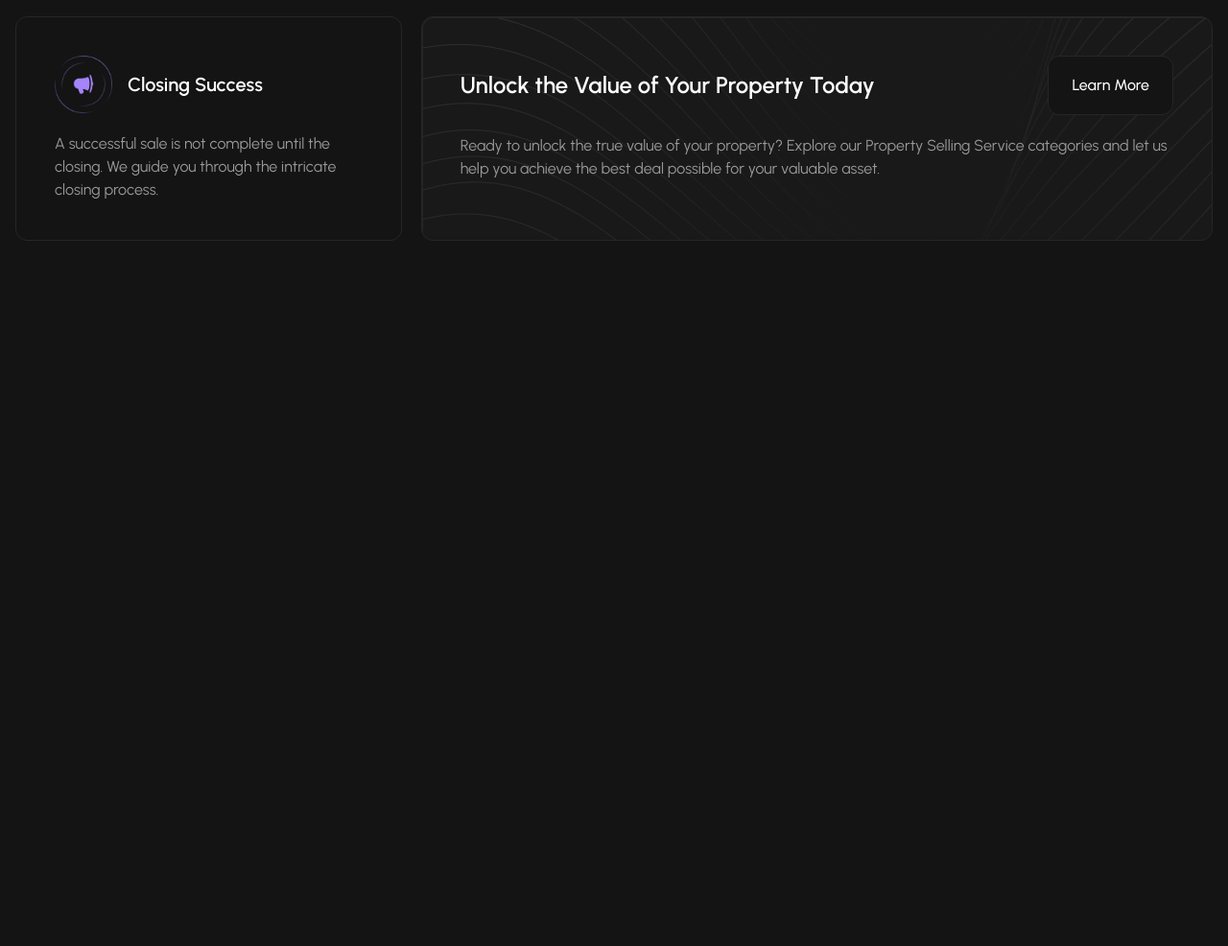
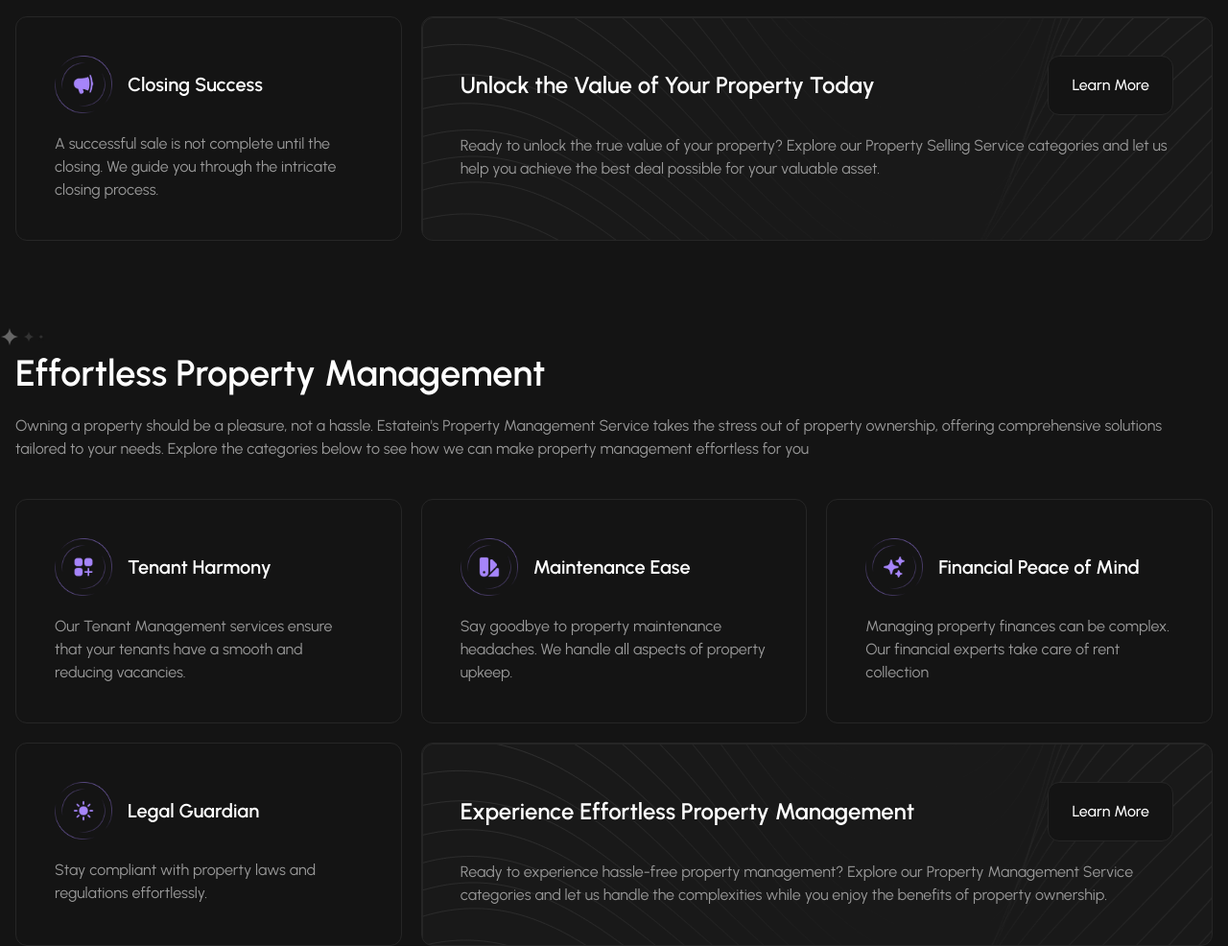
Before and after one commit to alaa452/Estatein, a website: page services.html in a window 1280 px wide. Shown: the part 1240-2226 px from the top of the page at 96% size. Before the commit the page ends 1491 px from the top, so only its background shows below. Drawn offline with Linux system fonts and the light colour scheme.

Commit message:
Add Effortless Property Management Section in page Service

```diff
--- a/services.html
+++ b/services.html
@@ -51,12 +51,12 @@
                                 Us</a>
                         </li>
 
+                        <li>
+                            <a href="properties.html"
+                                class="hover:text-sky-400 transition-all">Properties</a>
+                        </li>
                         <li class="flex items-center h-full">
-                            <a href="#"
-                                class="btn-primary h-full row hover:bg-white/10 hover:text-sky-400 transition-all">Properties</a>
-                        </li>
-                        <li>
-                            <a href="#" class="hover:text-sky-400 transition-all">Services</a>
+                            <a href="#" class="btn-primary h-full row hover:bg-white/10 hover:text-sky-400 transition-all">Services</a>
                         </li>
                     </ul>
                 </nav>
@@ -169,9 +169,11 @@
             </div>
 
             <div class="grid lg:grid-cols-2 xl:grid-cols-3 gap-5 2xl:gap-7.5">
-                <div class="border border-border rounded-xl flex flex-col gap-4 lg:gap-5 2xl:gap-7.5 p-6 lg:p-10 2xl:p-12.5">
+                <div
+                    class="border border-border rounded-xl flex flex-col gap-4 lg:gap-5 2xl:gap-7.5 p-6 lg:p-10 2xl:p-12.5">
                     <div class="flex gap-2.5 lg:gap-4 2xl:gap-5 items-center">
-                        <img src="./assets/icons/valuation-masteryIcon.png" alt="Valuation Mastery" class="h-12 w-12 lg:h-15 lg:w-15 2xl:w-20.5 2xl:h-20.5">
+                        <img src="./assets/icons/valuation-masteryIcon.png" alt="Valuation Mastery"
+                            class="h-12 w-12 lg:h-15 lg:w-15 2xl:w-20.5 2xl:h-20.5">
                         <h3 class="2xl:text-2xl lg:text-xl text-lg font-semibold">Valuation Mastery</h3>
                     </div>
                     <p class="text-p 2xl:text-lg lg:text-base text-sm">
@@ -179,9 +181,11 @@
                     </p>
                 </div>
 
-                <div class="border border-border rounded-xl flex flex-col gap-4 lg:gap-5 2xl:gap-7.5 p-6 lg:p-10 2xl:p-12.5">
+                <div
+                    class="border border-border rounded-xl flex flex-col gap-4 lg:gap-5 2xl:gap-7.5 p-6 lg:p-10 2xl:p-12.5">
                     <div class="flex gap-2.5 lg:gap-4 2xl:gap-5 items-center">
-                        <img src="./assets/icons/Strategic-marketingIcon.png" alt="Strategic Marketing" class="h-12 w-12 lg:h-15 lg:w-15 2xl:w-20.5 2xl:h-20.5">
+                        <img src="./assets/icons/Strategic-marketingIcon.png" alt="Strategic Marketing"
+                            class="h-12 w-12 lg:h-15 lg:w-15 2xl:w-20.5 2xl:h-20.5">
                         <h3 class="2xl:text-2xl lg:text-xl text-lg font-semibold">Strategic Marketing</h3>
                     </div>
                     <p class="text-p 2xl:text-lg lg:text-base text-sm">
@@ -189,9 +193,11 @@
                     </p>
                 </div>
 
-                <div class="border border-border rounded-xl flex flex-col gap-4 lg:gap-5 2xl:gap-7.5 p-6 lg:p-10 2xl:p-12.5">
+                <div
+                    class="border border-border rounded-xl flex flex-col gap-4 lg:gap-5 2xl:gap-7.5 p-6 lg:p-10 2xl:p-12.5">
                     <div class="flex gap-2.5 lg:gap-4 2xl:gap-5 items-center">
-                        <img src="./assets/icons/negotiation-wizardryIcon.png" alt="Negotiation Wizardry" class="h-12 w-12 lg:h-15 lg:w-15 2xl:w-20.5 2xl:h-20.5">
+                        <img src="./assets/icons/negotiation-wizardryIcon.png" alt="Negotiation Wizardry"
+                            class="h-12 w-12 lg:h-15 lg:w-15 2xl:w-20.5 2xl:h-20.5">
                         <h3 class="2xl:text-2xl lg:text-xl text-lg font-semibold">Negotiation Wizardry</h3>
                     </div>
                     <p class="text-p 2xl:text-lg lg:text-base text-sm">
@@ -199,21 +205,27 @@
                     </p>
                 </div>
 
-                <div class="border border-border rounded-xl flex flex-col gap-4 lg:gap-5 2xl:gap-7.5 p-6 lg:p-10 2xl:p-12.5">
+                <div
+                    class="border border-border rounded-xl flex flex-col gap-4 lg:gap-5 2xl:gap-7.5 p-6 lg:p-10 2xl:p-12.5">
                     <div class="flex gap-2.5 lg:gap-4 2xl:gap-5 items-center">
-                        <img src="./assets/icons/closing-successIcon.png" alt="Closing Success" class="h-12 w-12 lg:h-15 lg:w-15 2xl:w-20.5 2xl:h-20.5">
+                        <img src="./assets/icons/closing-successIcon.png" alt="Closing Success"
+                            class="h-12 w-12 lg:h-15 lg:w-15 2xl:w-20.5 2xl:h-20.5">
                         <h3 class="2xl:text-2xl lg:text-xl text-lg font-semibold">Closing Success</h3>
                     </div>
                     <p class="text-p 2xl:text-lg lg:text-base text-sm">
-                        A successful sale is not complete until the closing. We guide you through the intricate closing process.
+                        A successful sale is not complete until the closing. We guide you through the intricate closing
+                        process.
                     </p>
                 </div>
 
                 <div
                     class="border border-border rounded-xl flex flex-col gap-5 2xl:gap-7.5 p-6 lg:p-10 2xl:p-12.5 lg:col-span-2 bg-[url(../assets/images/bg-unlock-property.png)]">
                     <div class="flex max-lg:flex-col max-lg:gap-5 lg:items-center justify-between">
-                        <h3 class="2xl:text-[30px] lg:text-2xl text-xl font-semibold">Unlock the Value of Your Property Today</h3>
-                        <button class="sm:px-6 rounded-xl font-medium border border-border cursor-pointer bg-background py-4.5 ">Learn More</button>
+                        <h3 class="2xl:text-[30px] lg:text-2xl text-xl font-semibold">Unlock the Value of Your Property
+                            Today</h3>
+                        <button
+                            class="sm:px-6 rounded-xl font-medium border border-border cursor-pointer bg-background py-4.5 ">Learn
+                            More</button>
                     </div>
                     <p class="text-p 2xl:text-lg lg:text-base text-sm">
                         Ready to unlock the true value of your property? Explore our Property Selling Service categories
@@ -225,5 +237,95 @@
         </div>
     </section>
 
+    <section class="w-full 3xl:mt-27.5 xl:max-3xl:mt-22.5 mt-15.25">
+        <div class="container flex flex-col gap-10 2xl:gap-20">
+            <div class="w-full">
+                <div class="-translate-x-4 pb-0">
+                    <img src="./assets/images/feature-properties/Stars.png" alt="Stars" class="h-5 w-11.5">
+                </div>
+
+                <div class="flex flex-col gap-3.5 max-w-324.25">
+                    <h1 class="section-title">
+                        Effortless Property Management
+                    </h1>
+
+                    <p class="section-desc">
+                        Owning a property should be a pleasure, not a hassle. Estatein's Property Management Service
+                        takes the stress out of property ownership, offering comprehensive solutions tailored to your
+                        needs. Explore the categories below to see how we can make property management effortless for
+                        you
+                    </p>
+                </div>
+            </div>
+
+            <div class="grid lg:grid-cols-2 xl:grid-cols-3 gap-5 2xl:gap-7.5">
+                <div
+                    class="border border-border rounded-xl flex flex-col gap-4 lg:gap-5 2xl:gap-7.5 p-6 lg:p-10 2xl:p-12.5">
+                    <div class="flex gap-2.5 lg:gap-4 2xl:gap-5 items-center">
+                        <img src="./assets/icons/Tenant-harmonyIcon.png" alt="Tenant Harmony"
+                            class="h-12 w-12 lg:h-15 lg:w-15 2xl:w-20.5 2xl:h-20.5">
+                        <h3 class="2xl:text-2xl lg:text-xl text-lg font-semibold">Tenant Harmony</h3>
+                    </div>
+                    <p class="text-p 2xl:text-lg lg:text-base text-sm">
+                        Our Tenant Management services ensure that your tenants have a smooth and reducing vacancies.
+                    </p>
+                </div>
+
+                <div
+                    class="border border-border rounded-xl flex flex-col gap-4 lg:gap-5 2xl:gap-7.5 p-6 lg:p-10 2xl:p-12.5">
+                    <div class="flex gap-2.5 lg:gap-4 2xl:gap-5 items-center">
+                        <img src="./assets/icons/maintenance-easeIcon.png" alt="Maintenance Ease"
+                            class="h-12 w-12 lg:h-15 lg:w-15 2xl:w-20.5 2xl:h-20.5">
+                        <h3 class="2xl:text-2xl lg:text-xl text-lg font-semibold">Maintenance Ease</h3>
+                    </div>
+                    <p class="text-p 2xl:text-lg lg:text-base text-sm">
+                        Say goodbye to property maintenance headaches. We handle all aspects of property upkeep.
+                    </p>
+                </div>
+
+                <div
+                    class="border border-border rounded-xl flex flex-col gap-4 lg:gap-5 2xl:gap-7.5 p-6 lg:p-10 2xl:p-12.5">
+                    <div class="flex gap-2.5 lg:gap-4 2xl:gap-5 items-center">
+                        <img src="./assets/icons/financial-peaceIcon.png" alt="Financial Peace of Mind"
+                            class="h-12 w-12 lg:h-15 lg:w-15 2xl:w-20.5 2xl:h-20.5">
+                        <h3 class="2xl:text-2xl lg:text-xl text-lg font-semibold">Financial Peace of Mind</h3>
+                    </div>
+                    <p class="text-p 2xl:text-lg lg:text-base text-sm">
+                        Managing property finances can be complex. Our financial experts take care of rent collection
+                    </p>
+                </div>
+
+                <div
+                    class="border border-border rounded-xl flex flex-col gap-4 lg:gap-5 2xl:gap-7.5 p-6 lg:p-10 2xl:p-12.5">
+                    <div class="flex gap-2.5 lg:gap-4 2xl:gap-5 items-center">
+                        <img src="./assets/icons/legal-guardianIcon.png" alt="Legal Guardian"
+                            class="h-12 w-12 lg:h-15 lg:w-15 2xl:w-20.5 2xl:h-20.5">
+                        <h3 class="2xl:text-2xl lg:text-xl text-lg font-semibold">Legal Guardian</h3>
+                    </div>
+                    <p class="text-p 2xl:text-lg lg:text-base text-sm">
+                        Stay compliant with property laws and regulations effortlessly.
+                    </p>
+                </div>
+
+                <div
+                    class="border border-border rounded-xl flex flex-col gap-5 2xl:gap-7.5 p-6 lg:p-10 2xl:p-12.5 lg:col-span-2 bg-[url(../assets/images/bg-unlock-property.png)]">
+                    <div class="flex max-lg:flex-col max-lg:gap-5 lg:items-center justify-between">
+                        <h3 class="2xl:text-[30px] lg:text-2xl text-xl font-semibold">Experience Effortless Property
+                            Management</h3>
+                        <button
+                            class="sm:px-6 rounded-xl font-medium border border-border cursor-pointer bg-background py-4.5 ">Learn
+                            More</button>
+                    </div>
+                    <p class="text-p 2xl:text-lg lg:text-base text-sm">
+                        Ready to experience hassle-free property management? Explore our Property Management Service
+                        categories and let us handle the complexities while you enjoy the benefits of property
+                        ownership.
+                    </p>
+                </div>
+            </div>
+
+        </div>
+    </section>
+
 
 </body>
```
Also changed, not shown: about-us.html (+1 -1 lines), index.html (+1 -1 lines), properties.html (+1 -1 lines).
